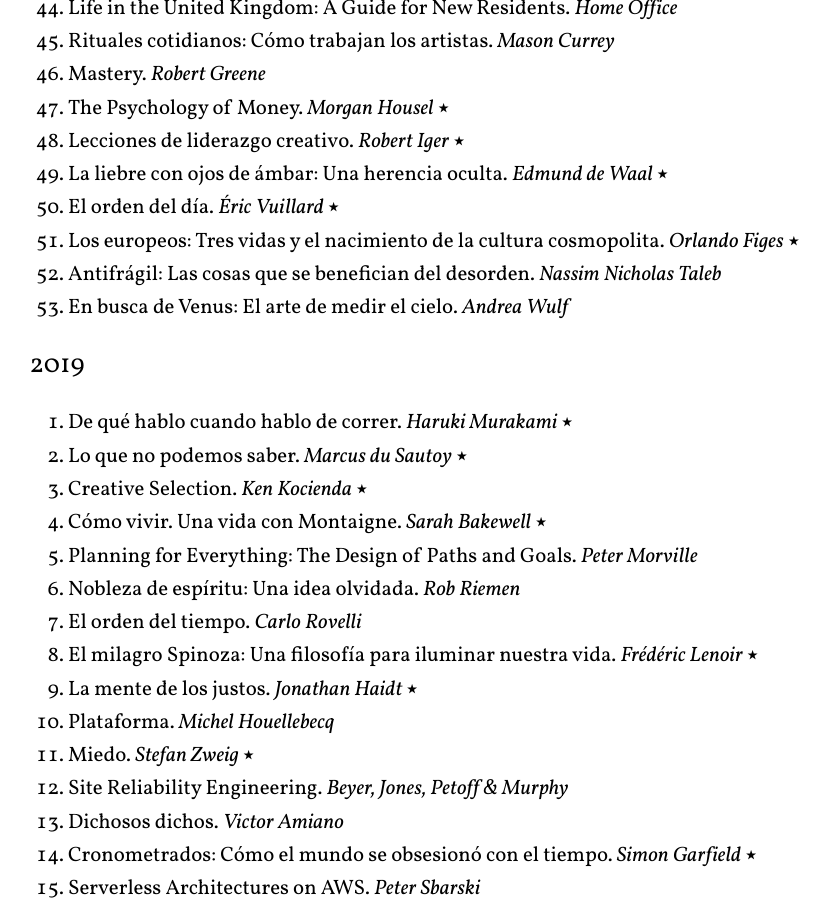
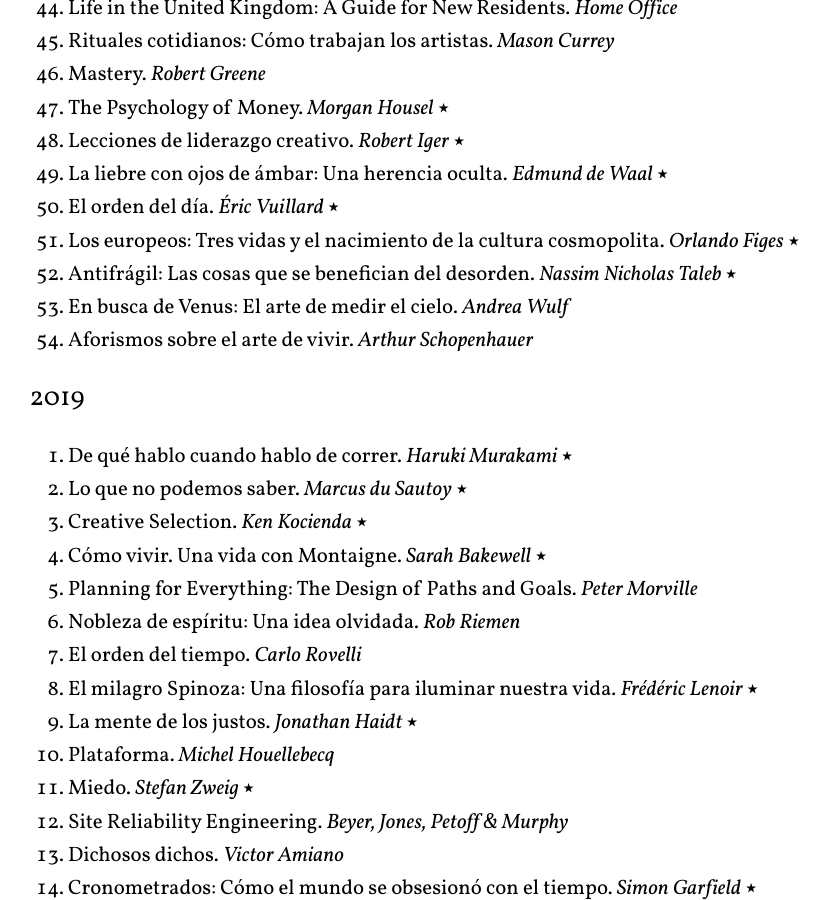
Before and after one commit to arturoherrero/arturoherrero.com, a Jekyll site: the page built from pages/books.md, in a window 1280 px wide and 900 px high, scrolled down 1781 px. Shown: the whole window, without its empty margins (221-1050 px from the left). Built offline with Jekyll 4.4.1, drawn with Linux system fonts in a browser that asks for light colours.

Commit message:
Update lists

```diff
--- a/pages/books.md
+++ b/pages/books.md
@@ -61,8 +61,9 @@
 49. La liebre con ojos de ámbar: Una herencia oculta. *Edmund de Waal* ⭑
 50. El orden del día. *Éric Vuillard* ⭑
 51. Los europeos: Tres vidas y el nacimiento de la cultura cosmopolita. *Orlando Figes* ⭑
-52. Antifrágil: Las cosas que se benefician del desorden. *Nassim Nicholas Taleb*
+52. Antifrágil: Las cosas que se benefician del desorden. *Nassim Nicholas Taleb* ⭑
 53. En busca de Venus: El arte de medir el cielo. *Andrea Wulf*
+54. Aforismos sobre el arte de vivir. *Arthur Schopenhauer*
 
 
 ### 2019
```
Also changed, not shown: pages/directors.md (+1 -0 lines), pages/games.md (+1 -0 lines), pages/movies.md (+1 -0 lines).
